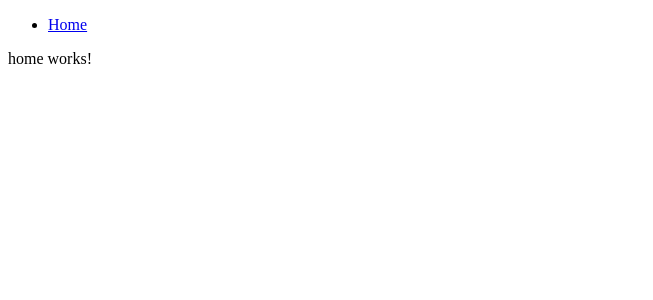
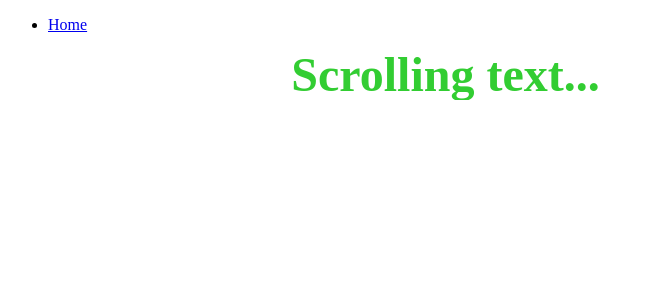
Before and after one commit to JaimieWalker/unified_Engine, an Angular app in the folder engine-client/: page / in a window 1280 px wide. Shown: the top 300 px of the page, without its empty margins (0-653 px from the left). Built offline with nearby package versions, Linux system fonts and the light colour scheme.

Commit message:
added a side scrolling text, now just need to make an api call and subscribe to web feed

```diff
--- a/engine-client/package.json
+++ b/engine-client/package.json
@@ -22,6 +22,7 @@
     "@angular/platform-browser-dynamic": "^4.2.4",
     "@angular/router": "^4.2.4",
     "core-js": "^2.4.1",
+    "jquery": "^3.2.1",
     "rxjs": "^5.4.2",
     "zone.js": "^0.8.14"
   },
--- a/engine-client/src/app/app.component.html
+++ b/engine-client/src/app/app.component.html
@@ -2,5 +2,7 @@
 <ul>
   <li><a routerLink="">Home</a></li>
 </ul>
+
 <app-home></app-home>
+
 <router-outlet></router-outlet>
--- a/engine-client/src/app/home/home.component.css
+++ b/engine-client/src/app/home/home.component.css
@@ -0,0 +1,61 @@
+  .example1 {
+    height: 50px;
+    overflow: hidden;
+    position: relative;
+  }
+
+  .example1 h3 {
+    font-size: 3em;
+    color: limegreen;
+    position: absolute;
+    width: 100%;
+    height: 100%;
+    margin: 0;
+    line-height: 50px;
+    text-align: center;
+    /* Starting position */
+    -moz-transform: translateX(100%);
+    -webkit-transform: translateX(100%);
+    transform: translateX(100%);
+    /* Apply animation to this element */
+    -moz-animation: example1 13s linear infinite;
+    -webkit-animation: example1 13s linear infinite;
+    animation: example1 13s linear infinite;
+  }
+
+  /* Move it (define the animation) */
+
+  @-moz-keyframes example1 {
+    0% {
+      -moz-transform: translateX(100%);
+    }
+    100% {
+      -moz-transform: translateX(-100%);
+    }
+  }
+
+  @-webkit-keyframes example1 {
+    0% {
+      -webkit-transform: translateX(100%);
+    }
+    100% {
+      -webkit-transform: translateX(-100%);
+    }
+  }
+
+  @keyframes example1 {
+    0% {
+      -moz-transform: translateX(100%);
+      /* Firefox bug fix */
+      -webkit-transform: translateX(100%);
+      /* Firefox bug fix */
+      transform: translateX(100%);
+    }
+    100% {
+      -moz-transform: translateX(-100%);
+      /* Firefox bug fix */
+      -webkit-transform: translateX(-100%);
+      /* Firefox bug fix */
+      transform: translateX(-100%);
+    }
+  }
--- a/engine-client/src/app/home/home.component.html
+++ b/engine-client/src/app/home/home.component.html
@@ -1,3 +1,7 @@
-<p>
-  home works!
-</p>
+<!DOCTYPE html>
+<title>Example</title>
+
+<!-- HTML -->
+<div class="example1">
+  <h3>Scrolling text... </h3>
+</div>
--- a/engine-client/src/app/home/home.component.ts
+++ b/engine-client/src/app/home/home.component.ts
@@ -10,6 +10,7 @@ export class HomeComponent implements OnInit {
   constructor() { }
 
   ngOnInit() {
+
   }
 
 }
```
Also changed, not shown: engine-client/.angular-cli.json, 1 other file (tests, documents, lock files or other folders).
